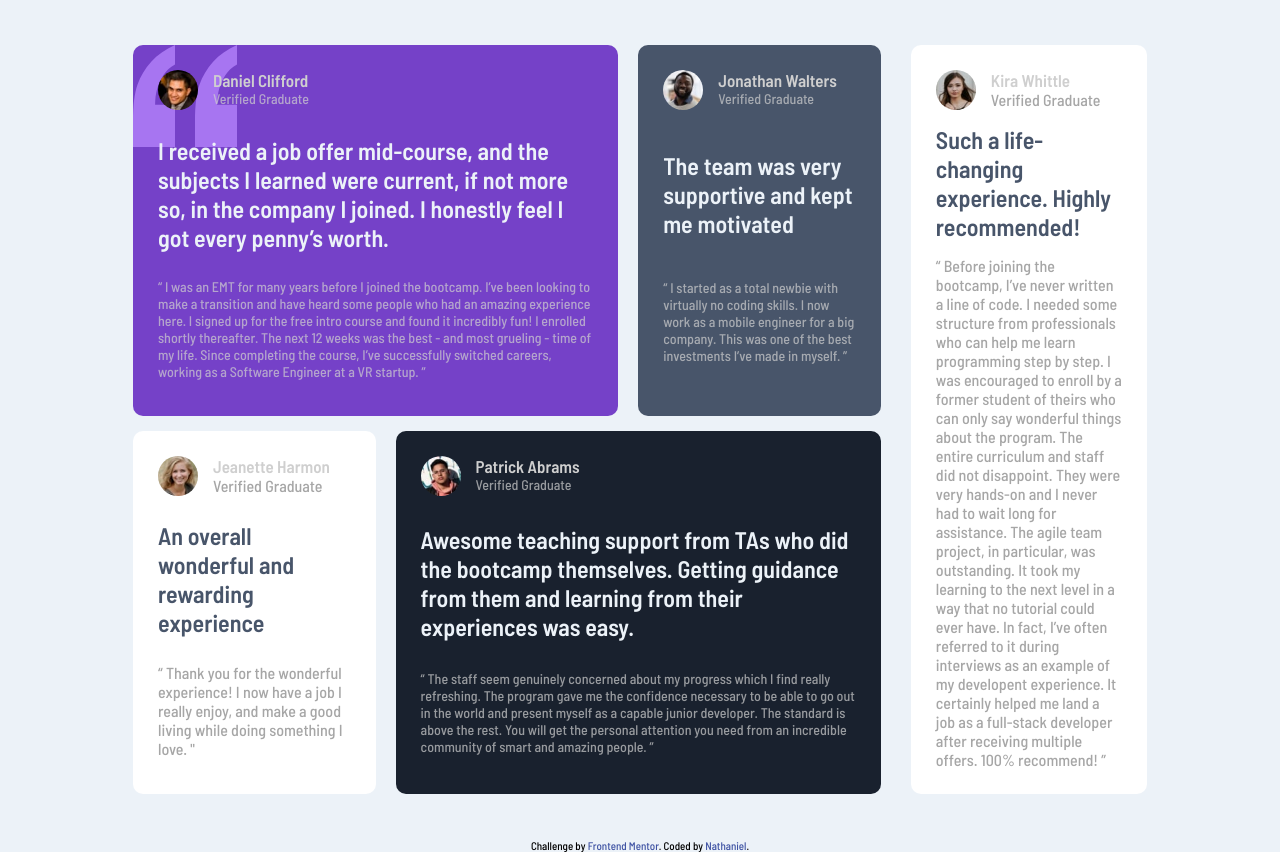
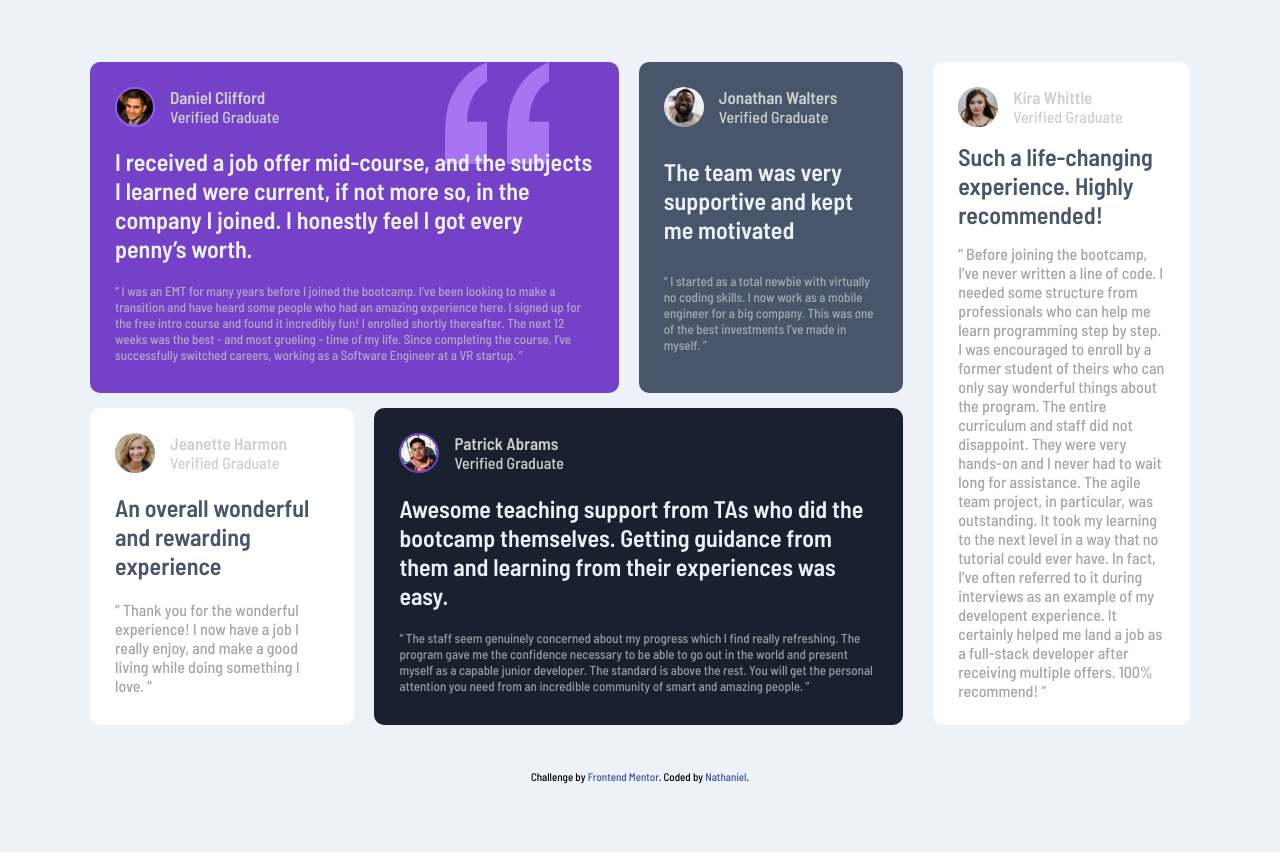
Before and after one commit to Naythankik/testimonial, a plain HTML site: page index.html in a window 1280 px wide. After the commit the page ends 800 px from the top, so only its background shows below. Drawn offline with Linux system fonts and the light colour scheme.

Commit message:
Final commit

```diff
--- a/index.html
+++ b/index.html
@@ -39,9 +39,13 @@
     <div class="container">
       <div class="left-container">
         <div class="top-left-container">
-          <div class="first-top-container">
+          <article class="first-top-container">
             <div class="user-info">
-              <img src="./images/image-daniel.jpg" alt="Daniel" />
+              <img
+                src="./images/image-daniel.jpg"
+                alt="Daniel"
+                style="border: 2px solid hsl(263, 89%, 66%)"
+              />
               <div class="user-file">
                 <h3>Daniel Clifford</h3>
                 <p>Verified Graduate</p>
@@ -52,7 +56,7 @@
               current, if not more so, in the company I joined. I honestly feel
               I got every penny’s worth.
             </h2>
-            <p>
+            <blockquote>
               “ I was an EMT for many years before I joined the bootcamp. I’ve
               been looking to make a transition and have heard some people who
               had an amazing experience here. I signed up for the free intro
@@ -60,9 +64,9 @@
               The next 12 weeks was the best - and most grueling - time of my
               life. Since completing the course, I’ve successfully switched
               careers, working as a Software Engineer at a VR startup. ”
-            </p>
-          </div>
-          <div class="second-top-container">
+            </blockquote>
+          </article>
+          <article class="second-top-container">
             <div class="user-info">
               <img src="./images/image-jonathan.jpg" alt="Jonathan" />
               <div class="user-file">
@@ -71,15 +75,15 @@
               </div>
             </div>
             <h2>The team was very supportive and kept me motivated</h2>
-            <p>
+            <blockquote>
               “ I started as a total newbie with virtually no coding skills. I
               now work as a mobile engineer for a big company. This was one of
               the best investments I’ve made in myself. ”
-            </p>
-          </div>
+            </blockquote>
+          </article>
         </div>
         <div class="bottom-left-container">
-          <div class="first-bottom-container">
+          <article class="first-bottom-container">
             <div class="user-info">
               <img src="./images/image-jeanette.jpg" alt="Jeanette" />
               <div class="user-file">
@@ -88,15 +92,19 @@
               </div>
             </div>
             <h2>An overall wonderful and rewarding experience</h2>
-            <p>
+            <blockquote>
               “ Thank you for the wonderful experience! I now have a job I
               really enjoy, and make a good living while doing something I love.
               "
-            </p>
-          </div>
-          <div class="second-bottom-container">
+            </blockquote>
+          </article>
+          <article class="second-bottom-container">
             <div class="user-info">
-              <img src="./images/image-patrick.jpg" alt="Patrick" />
+              <img
+                src="./images/image-patrick.jpg"
+                alt="Patrick"
+                style="border: 2px solid hsl(263, 55%, 52%)"
+              />
               <div class="user-file">
                 <h3>Patrick Abrams</h3>
                 <p>Verified Graduate</p>
@@ -107,18 +115,18 @@
               Getting guidance from them and learning from their experiences was
               easy.
             </h2>
-            <p>
+            <blockquote>
               “ The staff seem genuinely concerned about my progress which I
               find really refreshing. The program gave me the confidence
               necessary to be able to go out in the world and present myself as
               a capable junior developer. The standard is above the rest. You
               will get the personal attention you need from an incredible
               community of smart and amazing people. ”
-            </p>
-          </div>
+            </blockquote>
+          </article>
         </div>
       </div>
-      <div class="right-container">
+      <article class="right-container">
         <div class="user-info">
           <img src="./images/image-kira.jpg" alt="Kira" />
           <div class="user-file">
@@ -127,7 +135,7 @@
           </div>
         </div>
         <h2>Such a life-changing experience. Highly recommended!</h2>
-        <p>
+        <blockquote>
           “ Before joining the bootcamp, I’ve never written a line of code. I
           needed some structure from professionals who can help me learn
           programming step by step. I was encouraged to enroll by a former
@@ -139,8 +147,8 @@
           often referred to it during interviews as an example of my developent
           experience. It certainly helped me land a job as a full-stack
           developer after receiving multiple offers. 100% recommend! ”
-        </p>
-      </div>
+        </blockquote>
+      </article>
     </div>
 
     <div class="attribution">
--- a/style.css
+++ b/style.css
@@ -15,19 +15,23 @@
 }
 
 body {
-  display: block;
   background: var(--heading-color);
-  position: relative;
+  min-height: 100vh;
+  display: flex;
+  align-items: center;
+  justify-content: center;
+  flex-direction: column;
+  min-height: 100vh;
 }
 div.container {
-  width: 80%;
+  max-width: 1110px;
   padding: 5px;
   margin: 40px auto;
   display: grid;
   grid-template-columns: 3.8fr 1.2fr;
   column-gap: 30px;
 }
-div.container div {
+div.container article {
   border-radius: 10px;
 }
 
@@ -41,15 +45,16 @@ div.top-left-container {
   grid-template-columns: 2fr 1fr;
   column-gap: 20px;
 }
-div.first-top-container {
+article.first-top-container {
   background: var(--first-top-container-bg);
   background-image: url("./images/bg-pattern-quotation.svg");
   background-repeat: no-repeat;
+  background-position: top right 70px;
   padding: 25px;
   display: grid;
   gap: 15px;
 }
-div.second-top-container {
+article.second-top-container {
   background: var(--second-top-container-bg);
   padding: 25px;
   display: grid;
@@ -62,7 +67,7 @@ div.bottom-left-container {
   grid-template-columns: 1fr 2fr;
   column-gap: 20px;
 }
-div.second-bottom-container {
+article.second-bottom-container {
   background: var(--second-bottom-container-bg);
   padding: 25px;
   display: grid;
@@ -85,31 +90,31 @@ div.user-file {
 div.user-file h3 {
   font-size: 17px;
 }
-div.first-top-container h2,
-div.second-top-container h2,
-div.second-bottom-container h2 {
+article.first-top-container h2,
+article.second-top-container h2,
+article.second-bottom-container h2 {
   color: var(--heading-color);
 }
-div.first-top-container p,
-div.second-top-container p,
-div.second-bottom-container p {
+article.first-top-container blockquote,
+article.second-top-container blockquote,
+article.second-bottom-container blockquote {
   color: var(--text-color);
   opacity: 0.7;
-  font-size: 14px;
+  font-size: 13px;
 }
-div.right-container,
-div.first-bottom-container {
+article.right-container,
+article.first-bottom-container {
   background: var(--first-bottom-container-bg);
   padding: 25px;
   display: grid;
   gap: 15px;
 }
-div.right-container h2,
-div.first-bottom-container h2 {
+article.right-container h2,
+article.first-bottom-container h2 {
   color: var(--second-top-container-bg);
 }
-div.right-container p,
-div.first-bottom-container p {
+article.right-container blockquote,
+article.first-bottom-container blockquote {
   color: var(--text-color);
   filter: brightness(0.8);
 }
```
